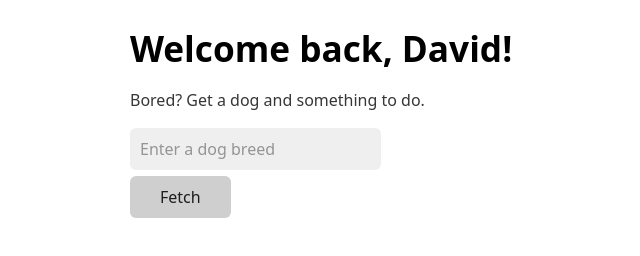
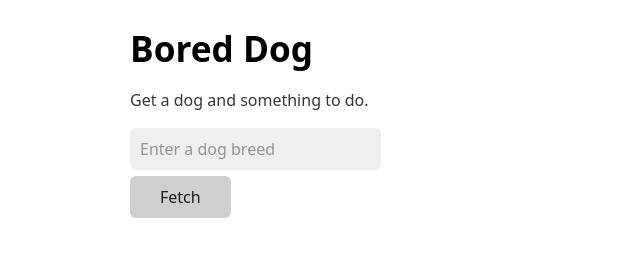
Before and after one commit to Peri7at/dog-breed-photo-finder, a website: page public/index.html in a window 1280 px wide. Shown: the whole page, without its empty margins (110-750 px from the left). Drawn offline with nearby package versions, Linux system fonts and the light colour scheme.

Commit message:
Update title to match new description in Google Doc

```diff
--- a/public/index.html
+++ b/public/index.html
@@ -5,11 +5,11 @@
 	<meta name="viewport" content="width=device-width, initial-scale=1">
 	<link rel="stylesheet" href="https://cdn.jsdelivr.net/npm/water.css@2/out/water.css">
 	<script src="main.js" defer></script>
-	<title>David’s Dogs</title>
+	<title>Bored Dog</title>
 </head>
 <body>
-	<h1>Welcome back, David!</h1>
-	<p>Bored? Get a dog and something to do.</p>
+	<h1>Bored Dog</h1>
+	<p>Get a dog and something to do.</p>
 	<form>
 		<input type="text" name="breed" placeholder="Enter a dog breed">
 		<button type="submit">Fetch</button>
```
